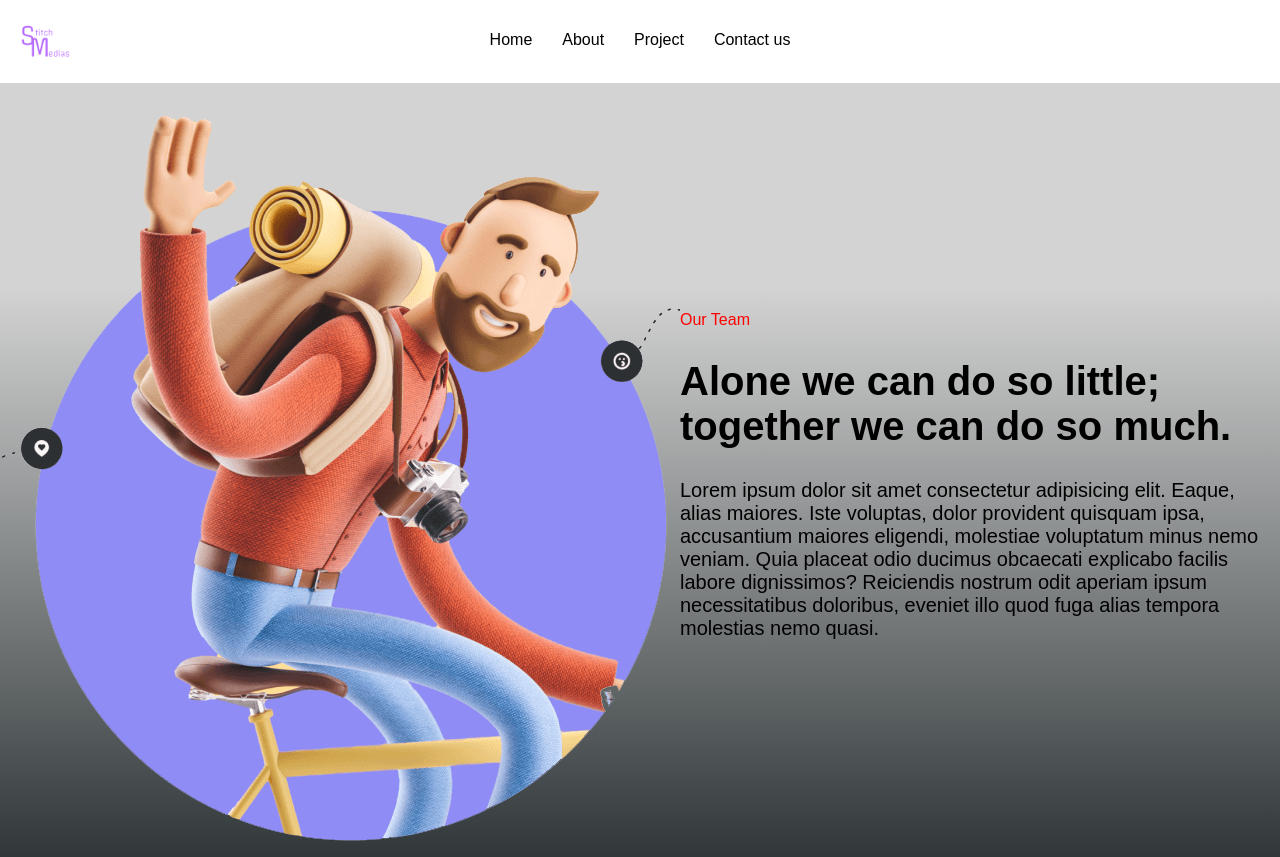
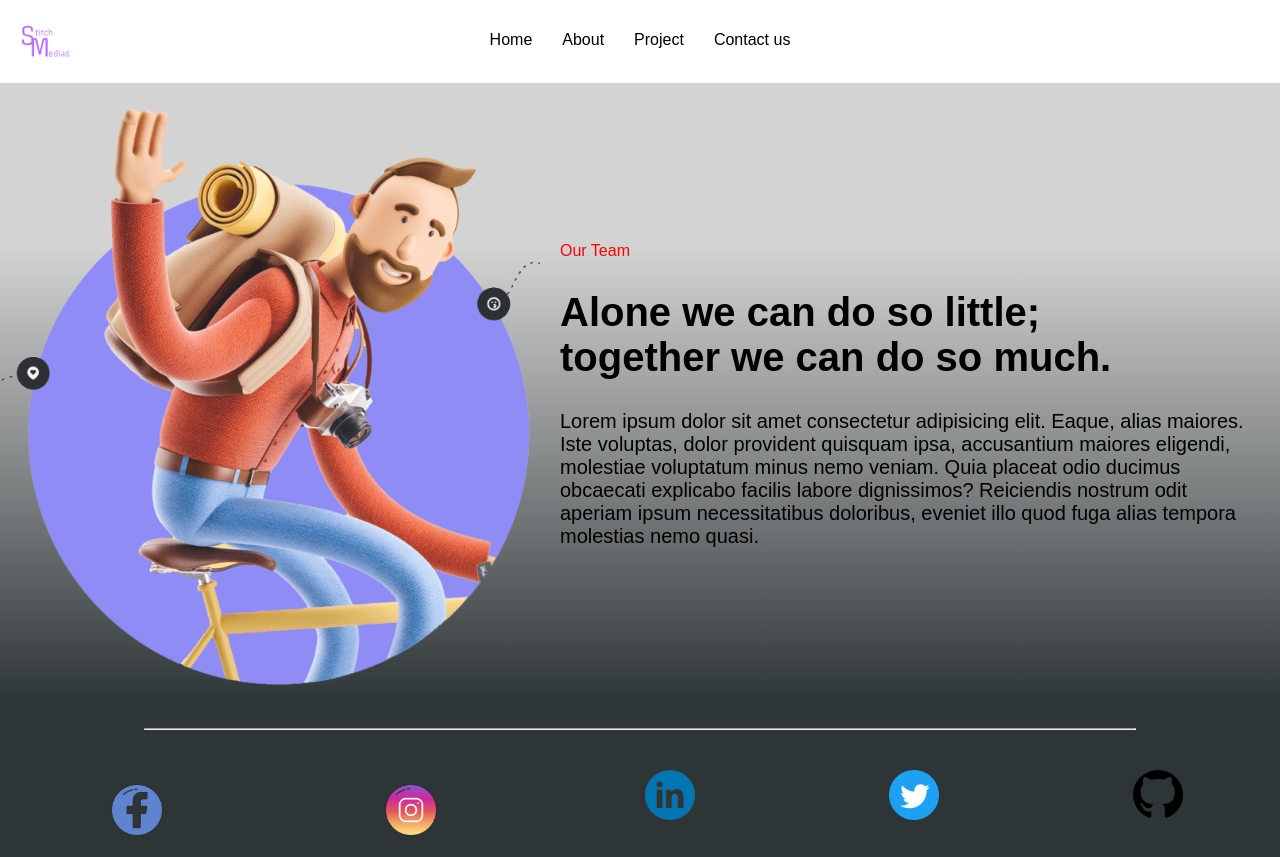
Before and after one commit to pratik-parascout/StitchMedias, a plain HTML site: page about.html in a window 1280 px wide. Shown: the top 857 px of the page. Drawn offline with Linux system fonts and the light colour scheme.

Commit message:
change
change

```diff
--- a/about.html
+++ b/about.html
@@ -37,7 +37,7 @@
 
     <div class="main_body">
       <div class="main_child1">
-        <img src="images/about-2.png" alt="about_image" />
+        <img src="images/about-2.png" class="main_image" alt="about_image" />
       </div>
       <div class="main_child2">
         <p class="p1">Our Team</p>
--- a/style.css
+++ b/style.css
@@ -232,6 +232,41 @@ main {
 
     .last>a{
         color: white;
+    }
+
+/* about us */
+
+    .main_body{
+        background-image: linear-gradient(to top, #2d3436 0%, #d3d3d3 74%);
+        /* display: grid;
+        grid-template-columns: auto auto ; */
+    }
+
+    .main_image{
+        width: 100%;
+    }
+
+    .main_child2{
+        display: flex;
+        flex-direction: column;
+        justify-content:center;
+        padding: 20px;
+
+    }
+
+    .p1{
+        color: red;
+        padding-bottom: 10px;
+    }
+
+    .main_child2 > h1{
+        /* padding: 10px; */
+        font-size: 20px;
+    }
+
+    .p2{
+        padding-top: 30px;
+        font-size: 15px;
     }
 
 
```
